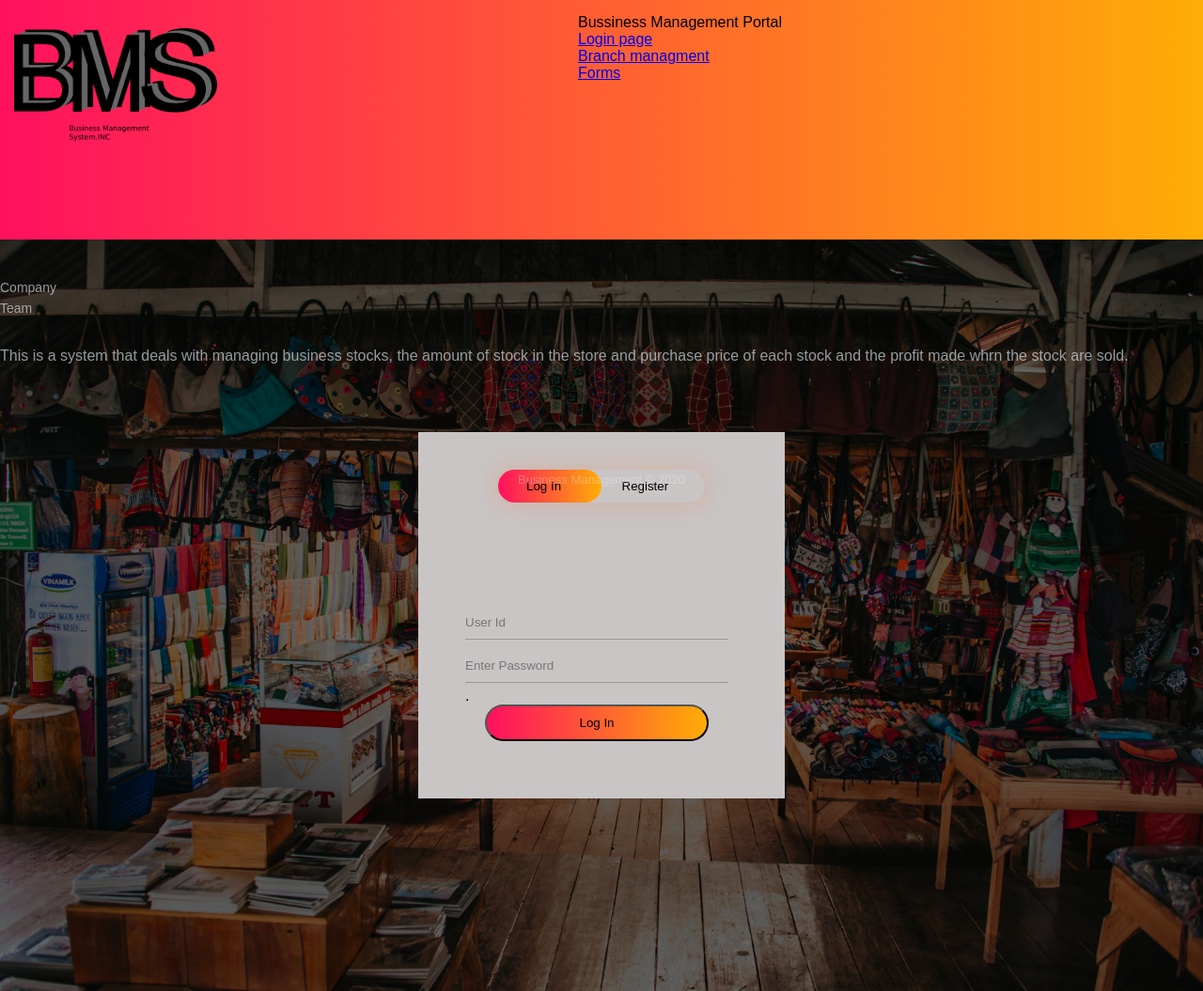
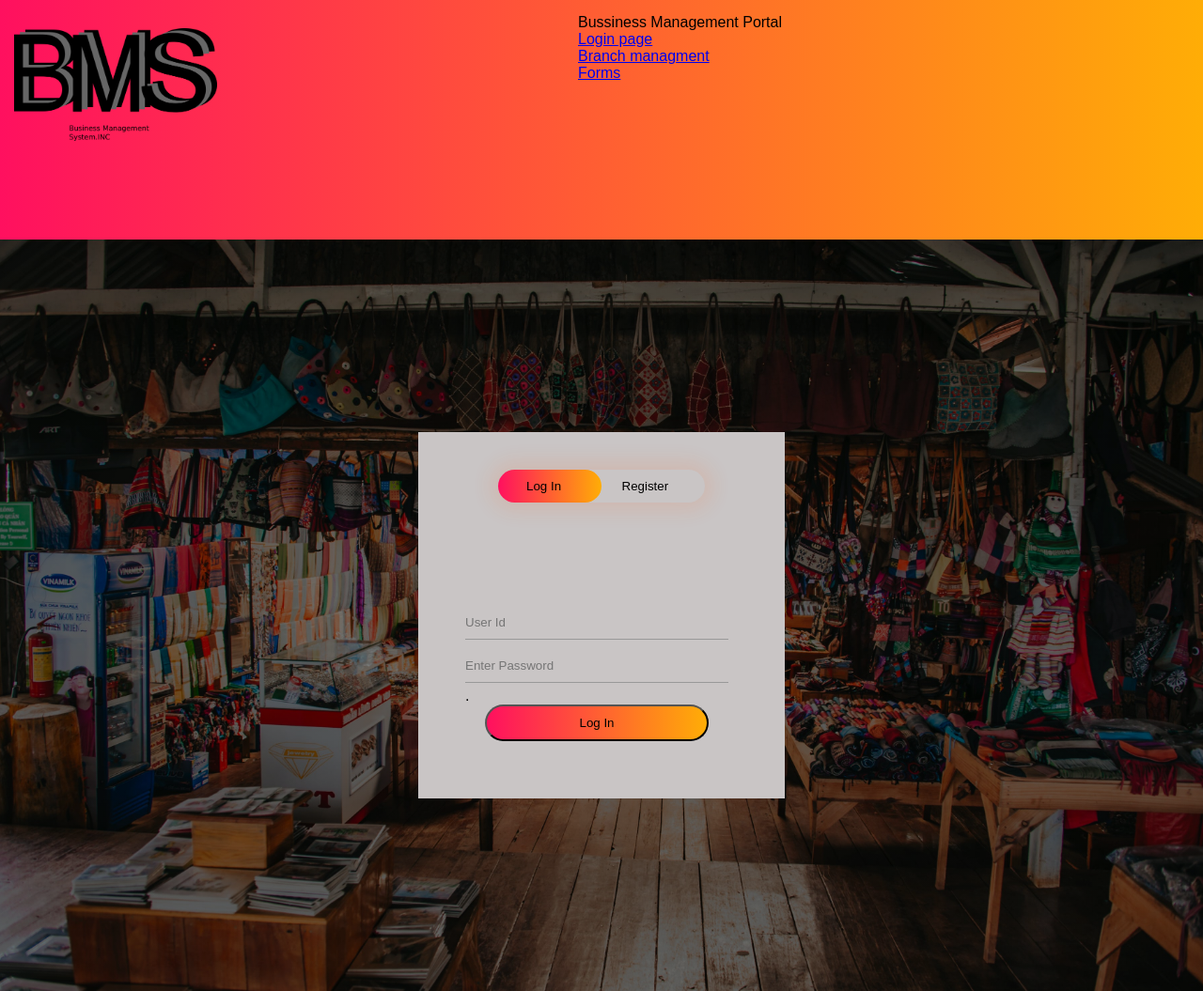
Before and after one commit to carol-kangara/business-management-system, a plain HTML site: page index.html in a window 1280 px wide. Shown: the whole page at 94% size. Drawn offline with nearby package versions, Linux system fonts and the light colour scheme.

Commit message:
add changes

```diff
--- a/index.html
+++ b/index.html
@@ -71,8 +71,8 @@
 		}
 	</script>
 
-<div class="footer-dark">
-	<footer>
+<!-- <div class="footer-dark"> -->
+	<!-- <footer>
 		<div class="container">
 			<div class="row">
 				<div class="col-sm-6 col-md-3 item">
@@ -100,7 +100,7 @@
 
 			<p class="copyright">Business Management © 2020</p>
 		</div>
-	</footer>
+	</footer> -->
 </div>
 </body>
 </html>
```
